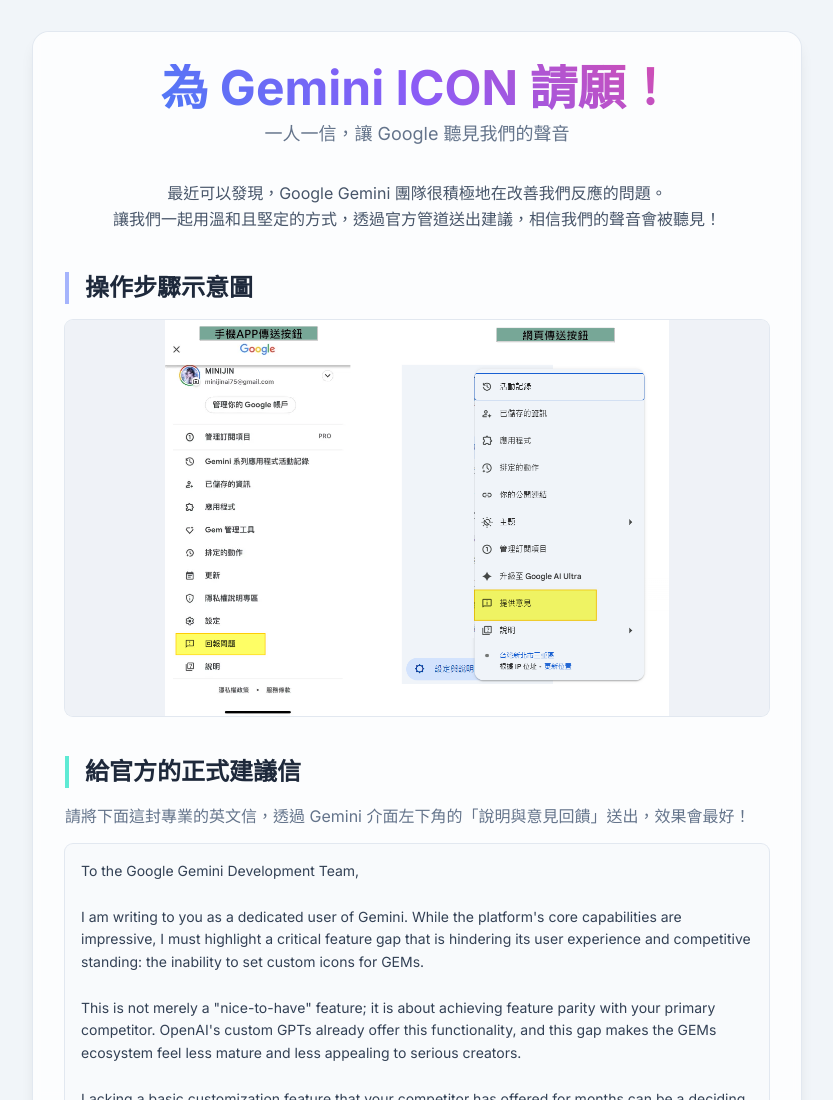
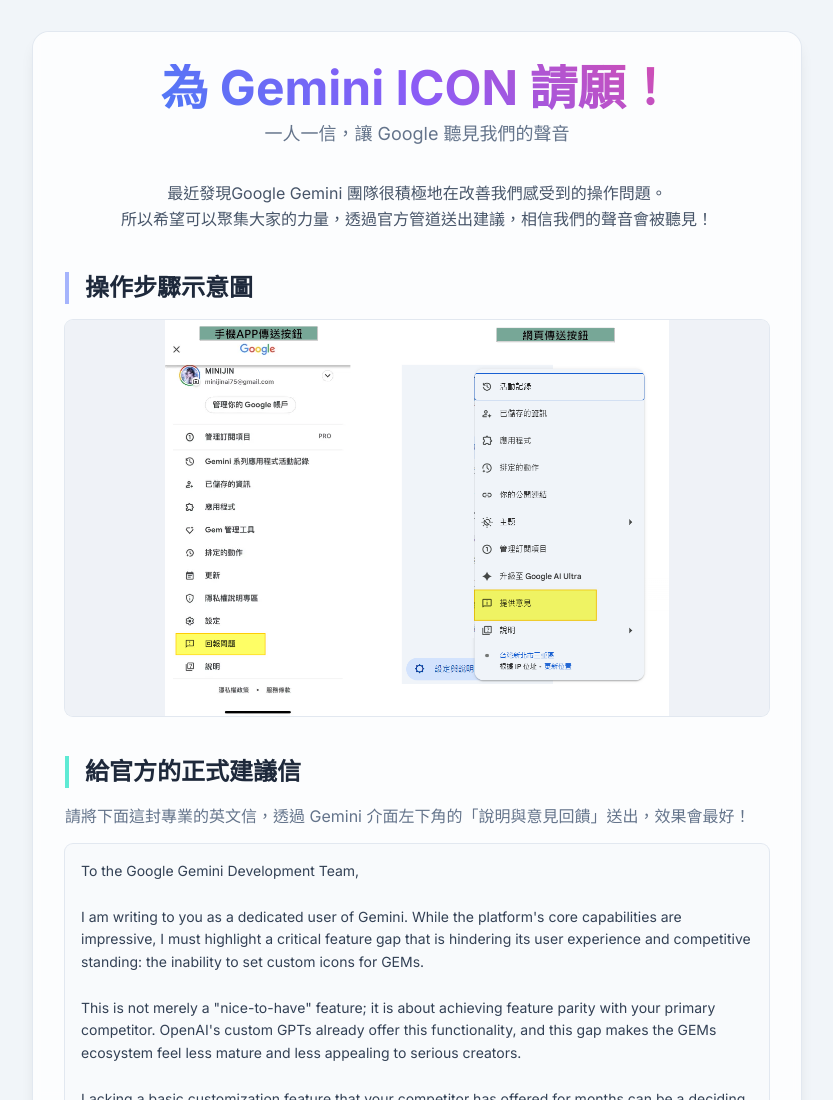
Before and after one commit to Minijinai75/-gemini-icon-petition, a plain HTML site: page index.html in a window 1280 px wide. Shown: the top 1100 px of the page, without its empty margins (223-1056 px from the left). Drawn offline with nearby package versions, Linux system fonts and the light colour scheme.

Commit message:
Update index.html

```diff
--- a/index.html
+++ b/index.html
@@ -35,8 +35,8 @@
         <main>
             <div class="mb-10 text-center">
                 <p class="text-slate-600 leading-relaxed">
-                    最近可以發現，Google Gemini 團隊很積極地在改善我們反應的問題。<br>
-                    讓我們一起用溫和且堅定的方式，透過官方管道送出建議，相信我們的聲音會被聽見！
+                    最近發現Google Gemini 團隊很積極地在改善我們感受到的操作問題。<br>
+                    所以希望可以聚集大家的力量，透過官方管道送出建議，相信我們的聲音會被聽見！
                 </p>
             </div>
 
```
